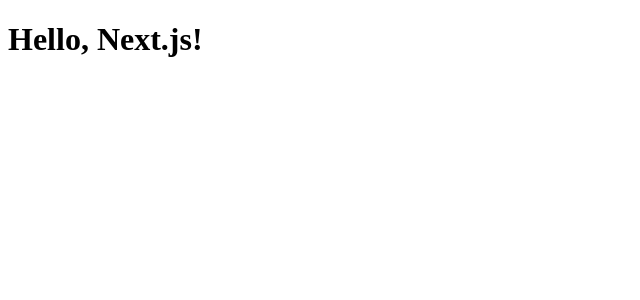
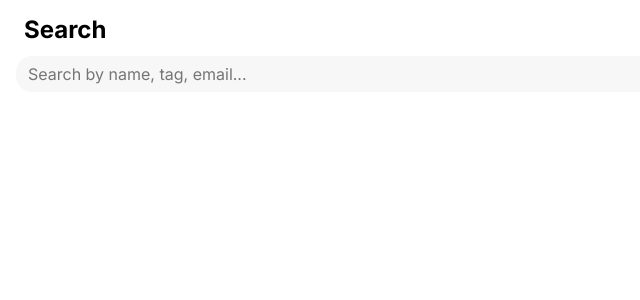
Before and after one commit to mil0serdnaya/kode-app, a Next.js app: page / in a window 1280 px wide. Shown: the top 300 px of the page, without its empty margins (0-640 px from the left). Built offline with nearby package versions, Linux system fonts and the light colour scheme.

Commit message:
static version wip

```diff
--- /dev/null
+++ b/app/components/SearchBar.tsx
@@ -0,0 +1,31 @@
+'use client';
+import { styled } from "styled-components";
+
+const StyledHeader = styled.header`
+  padding: 16px;
+`;
+
+const StyledH1 = styled.h1`
+  font-size: 24px;
+  font-weight: 700;
+  line-height: 28px;
+  color: #000;
+  padding: 0 0 12px 8px;
+`;
+
+const StyledSearchInput = styled.input`
+  padding: 8px 12px;
+  width: 100%;
+  max-width: 100%;
+  background-color: #F7F7F8;
+  border-radius: 16px;
+`;
+
+export const SearchBar = () => {
+  return (
+    <StyledHeader>
+      <StyledH1>Search</StyledH1>
+      <StyledSearchInput type="text" placeholder="Search by name, tag, email..."/>
+    </StyledHeader>
+  );
+}
--- /dev/null
+++ b/app/global.css
@@ -0,0 +1,5 @@
+body {
+  font-family: 'Inter', sans-serif;
+  -webkit-font-smoothing: antialiased;
+  -moz-osx-font-smoothing: grayscale;
+}
--- a/app/layout.tsx
+++ b/app/layout.tsx
@@ -1,9 +1,6 @@
-import type { Metadata } from 'next'
-
-export const metadata: Metadata = {
-  title: 'Kode',
-  description: 'App to check out list of your employees/collegues',
-}
+import Head from 'next/head';
+import './normalize.css';
+import './global.css';
 
 export default function RootLayout({
   children,
@@ -12,6 +9,10 @@
 }) {
   return (
     <html lang="en">
+      <Head>
+        <title>KODE app</title>
+        <link href="https://fonts.googleapis.com/css2?family=Inter:wght@400;500;600;700&display=swap" rel="stylesheet"></link>
+      </Head>
       <body>{children}</body>
     </html>
   )
--- /dev/null
+++ b/app/normalize.css
@@ -0,0 +1,89 @@
+/* Reset and base styles  */
+* {
+	padding: 0px;
+	margin: 0px;
+	border: none;
+}
+
+*,
+*::before,
+*::after {
+	box-sizing: border-box;
+}
+
+/* Links */
+
+a, a:link, a:visited  {
+    text-decoration: none;
+}
+
+a:hover  {
+    text-decoration: none;
+}
+
+/* Common */
+
+aside, nav, footer, header, section, main {
+	display: block;
+}
+
+h1, h2, h3, h4, h5, h6, p {
+    font-size: inherit;
+	font-weight: inherit;
+}
+
+ul, ul li {
+	list-style: none;
+}
+
+img {
+	vertical-align: top;
+}
+
+img, svg {
+	max-width: 100%;
+	height: auto;
+}
+
+address {
+  font-style: normal;
+}
+
+/* Form */
+
+input, textarea, button, select {
+	font-family: inherit;
+    font-size: inherit;
+    color: inherit;
+    background-color: transparent;
+}
+
+input::-ms-clear {
+	display: none;
+}
+
+button, input[type="submit"] {
+    display: inline-block;
+    box-shadow: none;
+    background-color: transparent;
+    background: none;
+    cursor: pointer;
+}
+
+input:focus, input:active,
+button:focus, button:active {
+    outline: none;
+}
+
+button::-moz-focus-inner {
+	padding: 0;
+	border: 0;
+}
+
+label {
+	cursor: pointer;
+}
+
+legend {
+	display: block;
+}
--- a/app/page.tsx
+++ b/app/page.tsx
@@ -1,3 +1,7 @@
+import { SearchBar } from "./components/SearchBar"
+
 export default function Page() {
-  return <h1>Hello, Next.js!</h1>
+  return(
+    <SearchBar />
+  );
 }
```
